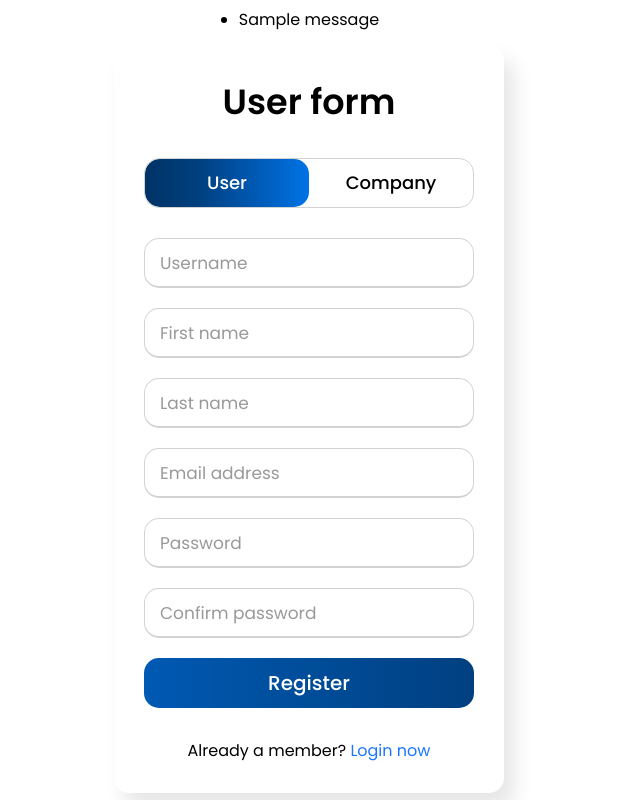
After one commit to Dishti-Oberai/Get-Set-Hired, a Django app: page /register/ in a window 1280 px wide, after a click on "User". The commit adds this page. Shown: the whole page, without its empty margins (331-971 px from the left). Run offline with Django 4.2, Linux system fonts and the light colour scheme; tables that the repository leaves empty hold one stand-in row (values such as "Sample post"); one stand-in notice (Sample message) is shown; parts of the project's set-up code (start-up, migrations or seed data) failed here and were passed over.

Commit message:
fourth version

```diff
--- a/home/urls.py
+++ b/home/urls.py
@@ -3,4 +3,8 @@ from django.urls import path
 
 urlpatterns = [
     path('', views.index, name = 'index'),
+    path('login/', views.login, name = 'login'),
+    path('register/', views.register, name = 'register'),
+    path('userRegister/', views.userRegister, name = 'user-register'),
+    path('companyRegister/', views.companyRegister, name = 'company-register'),
 ]
--- a/home/views.py
+++ b/home/views.py
@@ -1,6 +1,38 @@
-from django.shortcuts import render
+from django.shortcuts import redirect, render
 from django.contrib.auth.decorators import login_required
+from controllers import *
+from home.decorators import user_is_not_logged_in
+
+@user_is_not_logged_in
+def login(req):
+    if req.method == 'POST':
+        context = loginController(req)
+        if context['status']:
+            return redirect('/')
+        return redirect('/login/')
+    return render(req, 'home/login.html')
+
+@user_is_not_logged_in
+def register(req):
+    return render(req, 'home/register.html')
+
+@user_is_not_logged_in
+def userRegister(req):
+    if req.method == 'POST':
+        context = userRegisterController(req)
+        if context['status']:
+            return redirect('index')
+    return redirect('/register')
+
+@user_is_not_logged_in
+def companyRegister(req):
+    if req.method == 'POST':
+        context = companyRegisterController(req)
+        if context['status']:
+            return redirect('index')
+    return redirect('/register')
 
 @login_required
 def index(req):
-    return render(req, 'home/index.html')
+    context = indexController(req)
+    return render(req, 'home/index.html', context)
--- /dev/null
+++ b/static/home/register.css
@@ -0,0 +1,194 @@
+@import url('https://fonts.googleapis.com/css?family=Poppins:400,500,600,700&display=swap');
+*{
+  margin: 0;
+  padding: 0;
+  box-sizing: border-box;
+  font-family: 'Poppins', sans-serif;
+}
+html,body{
+  display: grid;
+  height: 100%;
+  width: 100%;
+  place-items: center;
+}
+::selection{
+  background: #1a75ff;
+  color: #fff;
+}
+.wrapper{
+  overflow: hidden;
+  max-width: 390px;
+  background: #fff;
+  padding: 30px;
+  border-radius: 15px;
+  box-shadow: 10px 15px 20px rgba(0.1,0.1,0,0.1);
+}
+.wrapper .title-text{
+  display: flex;
+  width: 200%;
+}
+.wrapper .title{
+  width: 50%;
+  font-size: 35px;
+  font-weight: 600;
+  text-align: center;
+  transition: all 0.6s cubic-bezier(0.68,-0.55,0.265,1.55);
+}
+.wrapper .slide-controls{
+  position: relative;
+  display: flex;
+  height: 50px;
+  width: 100%;
+  overflow: hidden;
+  margin: 30px 0 10px 0;
+  justify-content: space-between;
+  border: 1px solid lightgrey;
+  border-radius: 15px;
+}
+.slide-controls .slide{
+  height: 100%;
+  width: 100%;
+  color: #fff;
+  font-size: 18px;
+  font-weight: 500;
+  text-align: center;
+  line-height: 48px;
+  cursor: pointer;
+  z-index: 1;
+  transition: all 0.6s ease;
+}
+.slide-controls label.company{
+  color: #000;
+}
+.slide-controls .slider-tab{
+  position: absolute;
+  height: 100%;
+  width: 50%;
+  left: 0;
+  z-index: 0;
+  border-radius: 15px;
+  background: -webkit-linear-gradient(left,#003366,#004080,#0059b3
+, #0073e6);
+  transition: all 0.6s cubic-bezier(0.68,-0.55,0.265,1.55);
+}
+input[type="radio"]{
+  display: none;
+}
+#company:checked ~ .slider-tab{
+  left: 50%;
+}
+#company:checked ~ label.company{
+  color: #fff;
+  cursor: default;
+  user-select: none;
+}
+#company:checked ~ label.user{
+  color: #000;
+}
+#user:checked ~ label.company{
+  color: #000;
+}
+#user:checked ~ label.user{
+  cursor: default;
+  user-select: none;
+}
+.wrapper .form-container{
+  width: 100%;
+  overflow: hidden;
+}
+.form-container .form-inner{
+  display: flex;
+  width: 200%;
+}
+.form-container .form-inner form{
+  width: 50%;
+  transition: all 0.6s cubic-bezier(0.68,-0.55,0.265,1.55);
+}
+.form-inner form .field{
+  height: 50px;
+  width: 100%;
+  margin-top: 20px;
+}
+.form-inner form .field input{
+  height: 100%;
+  width: 100%;
+  outline: none;
+  padding-left: 15px;
+  border-radius: 15px;
+  border: 1px solid lightgrey;
+  border-bottom-width: 2px;
+  font-size: 17px;
+  transition: all 0.3s ease;
+}
+.form-inner form .field input:focus{
+  border-color: #1a75ff;
+  /* box-shadow: inset 0 0 3px #fb6aae; */
+}
+.form-inner form .field input::placeholder{
+  color: #999;
+  transition: all 0.3s ease;
+}
+form .field input:focus::placeholder{
+  color: #1a75ff;
+}
+.form-inner form .pass-link{
+  margin-top: 5px;
+}
+.form-inner form .company-link{
+  text-align: center;
+  margin-top: 30px;
+}
+.form-inner form .user-link{
+  text-align: center;
+  margin-top: 30px;
+}
+.form-inner form .pass-link a,
+.form-inner form .company-link a{
+  color: #1a75ff;
+  text-decoration: none;
+}
+.form-inner form .user-link a{
+  color: #1a75ff;
+  text-decoration: none;
+}
+.form-inner form .pass-link a:hover,
+.form-inner form .company-link a:hover{
+  text-decoration: underline;
+}
+.form-inner form .user-link a:hover{
+  text-decoration: underline;
+}
+form .btn{
+  height: 50px;
+  width: 100%;
+  border-radius: 15px;
+  position: relative;
+  overflow: hidden;
+}
+form .btn .btn-layer{
+  height: 100%;
+  width: 300%;
+  position: absolute;
+  left: -100%;
+  background: -webkit-linear-gradient(right,#003366,#004080,#0059b3
+, #0073e6);
+  border-radius: 15px;
+  transition: all 0.4s ease;;
+}
+form .btn:hover .btn-layer{
+  left: 0;
+}
+form .btn input[type="submit"]{
+  height: 100%;
+  width: 100%;
+  z-index: 1;
+  position: relative;
+  background: none;
+  border: none;
+  color: #fff;
+  padding-left: 0;
+  border-radius: 15px;
+  font-size: 20px;
+  font-weight: 500;
+  cursor: pointer;
+}
--- /dev/null
+++ b/static/home/register.js
@@ -0,0 +1,17 @@
+const userText = document.querySelector(".title-text .user");
+const userForm = document.querySelector("form.user");
+const userBtn = document.querySelector("label.user");
+const companyBtn = document.querySelector("label.company");
+const companyLink = document.querySelector("form .company-link a");
+companyBtn.onclick = (() => {
+    userForm.style.marginLeft = "-50%";
+    userText.style.marginLeft = "-50%";
+});
+userBtn.onclick = (() => {
+    userForm.style.marginLeft = "0%";
+    userText.style.marginLeft = "0%";
+});
+companyLink.onclick = (() => {
+    companyBtn.click();
+    return false;
+});
--- /dev/null
+++ b/templates/home/register.html
@@ -0,0 +1,77 @@
+{% extends 'partials/base.html' %}
+{% load static %}
+{% block title %}Register | Get_Set_Hired{% endblock title %}
+{% block customCSS %}
+<link rel="stylesheet" href="{% static 'home/register.css' %}">
+{% endblock customCSS %}
+{% block cdnCSS %}{% endblock cdnCSS %}
+{% block navbar %}{% endblock navbar %}
+{% block content %}
+<div class="wrapper">
+    <div class="title-text">
+        <div class="title user">User form </div>
+        <div class="title company">Company form</div>
+    </div>
+    <div class="form-container">
+        <div class="slide-controls">
+            <input type="radio" name="slide" id="user" checked>
+            <input type="radio" name="slide" id="company">
+            <label for="user" class="slide user">User</label>
+            <label for="company" class="slide company">Company</label>
+            <div class="slider-tab"></div>
+        </div>
+        <div class="form-inner">
+            <form method="POST" class="user" action='/userRegister/'>
+                {% csrf_token %}
+                <div class="field">
+                    <input type="text" placeholder="Username" name='username' required>
+                </div>
+                <div class="field">
+                    <input type="text" placeholder="First name" name='first_name' required>
+                </div>
+                <div class="field">
+                    <input type="text" placeholder="Last name" name='last_name' required>
+                </div>
+                <div class="field">
+                    <input type="email" placeholder="Email address" name='email' required>
+                </div>
+                <div class="field">
+                    <input type="password" placeholder="Password" name='password1' required>
+                </div>
+                <div class="field">
+                    <input type="password" placeholder="Confirm password" name="password2" required>
+                </div>
+                <div class="field btn">
+                    <div class="btn-layer"></div>
+                    <input type="submit" value="Register">
+                </div>
+                <div class="user-link">Already a member? <a href="{% url 'login' %}">Login now</a></div>
+            </form>
+            <form method="POST" class="company" action='/companyRegister/'>
+                {% csrf_token %}
+                <div class="field">
+                    <input type="text" placeholder="Company Name" name="username" required>
+                </div>
+                <div class="field">
+                    <input type="email" placeholder="Email Address" name="email" required>
+                </div>
+                <div class="field">
+                    <input type="password" placeholder="Password" name="password1" required>
+                </div>
+                <div class="field">
+                    <input type="password" placeholder="Confirm password" name="password2" required>
+                </div>
+                <div class="field btn">
+                    <div class="btn-layer"></div>
+                    <input type="submit" value="Register">
+                </div>
+                <div class="company-link">Already a member? <a href="{% url 'login' %}">Login now</a></div>
+            </form>
+        </div>
+    </div>
+</div>
+{% endblock content %}
+{% block cdnJS %}{% endblock cdnJS %}
+{% block customJS %}
+<script src="{% static 'home/register.js' %}"></script>
+{% endblock customJS %}
--- a/templates/partials/base.html
+++ b/templates/partials/base.html
@@ -8,10 +8,68 @@
         <title>
             {% block title %}Get_Set_Hired{% endblock title %}
         </title>
+        {% block cdnCSS %}
+        <link rel="stylesheet" href="https://cdn.jsdelivr.net/npm/bootstrap@4.0.0/dist/css/bootstrap.min.css" integrity="sha384-Gn5384xqQ1aoWXA+058RXPxPg6fy4IWvTNh0E263XmFcJlSAwiGgFAW/dAiS6JXm" crossorigin="anonymous">
+        {% endblock cdnCSS %}
+        {% block customCSS %}{% endblock customCSS %}
     </head>
 
     <body>
+        {% block navbar %}
+        <nav class="navbar navbar-expand-lg navbar-light bg-light">
+            <a class="navbar-brand" href="#">Navbar</a>
+            <button class="navbar-toggler" type="button" data-toggle="collapse" data-target="#navbarSupportedContent" aria-controls="navbarSupportedContent" aria-expanded="false" aria-label="Toggle navigation">
+                <span class="navbar-toggler-icon"></span>
+            </button>
+            <div class="collapse navbar-collapse" id="navbarSupportedContent">
+                <ul class="navbar-nav mr-auto">
+                    <li class="nav-item active">
+                        <a class="nav-link" href="#">Home <span class="sr-only">(current)</span></a>
+                    </li>
+                    <li class="nav-item">
+                        <a class="nav-link" href="#">Link</a>
+                    </li>
+                    {% comment %} <li class="nav-item dropdown">
+                        <a class="nav-link dropdown-toggle" href="#" id="navbarDropdown" role="button" data-toggle="dropdown" aria-haspopup="true" aria-expanded="false">
+                            Dropdown
+                        </a>
+                        <div class="dropdown-menu" aria-labelledby="navbarDropdown">
+                            <a class="dropdown-item" href="#">Action</a>
+                            <a class="dropdown-item" href="#">Another action</a>
+                            <div class="dropdown-divider"></div>
+                            <a class="dropdown-item" href="#">Something else here</a>
+                        </div>
+                    </li> {% endcomment %}
+                    {% comment %} <li class="nav-item">
+                        <a class="nav-link disabled" href="#">Disabled</a>
+                    </li> {% endcomment %}
+                </ul>
+                {% comment %} <form class="form-inline my-2 my-lg-0">
+                    <input class="form-control mr-sm-2" type="search" placeholder="Search" aria-label="Search">
+                    <button class="btn btn-outline-success my-2 my-sm-0" type="submit">Search</button>
+                </form> {% endcomment %}
+                {{ user.username | capfirst }}
+                {% comment %} <img src="{{image}}" alt="User Image"> {% endcomment %}
+                <a href="{% url 'account_logout' %}" class="btn btn-danger m-2">Logout</a>
+            </div>
+        </nav>
+        {% endblock navbar %}
+        {% block messages %}
+        {% if messages %}
+        <ul class="messages">
+            {% for message in messages %}
+            <li {% if message.tags %} class="{{ message.tags }}" {% endif %}>{{ message }}</li>
+            {% endfor %}
+        </ul>
+        {% endif %}
+        {% endblock messages %}
         {% block content %} {% endblock content %}
+        {% block cdnJS %}
+        <script src="https://code.jquery.com/jquery-3.2.1.slim.min.js" integrity="sha384-KJ3o2DKtIkvYIK3UENzmM7KCkRr/rE9/Qpg6aAZGJwFDMVNA/GpGFF93hXpG5KkN" crossorigin="anonymous"></script>
+        <script src="https://cdn.jsdelivr.net/npm/popper.js@1.12.9/dist/umd/popper.min.js" integrity="sha384-ApNbgh9B+Y1QKtv3Rn7W3mgPxhU9K/ScQsAP7hUibX39j7fakFPskvXusvfa0b4Q" crossorigin="anonymous"></script>
+        <script src="https://cdn.jsdelivr.net/npm/bootstrap@4.0.0/dist/js/bootstrap.min.js" integrity="sha384-JZR6Spejh4U02d8jOt6vLEHfe/JQGiRRSQQxSfFWpi1MquVdAyjUar5+76PVCmYl" crossorigin="anonymous"></script>
+        {% endblock cdnJS %}
+        {% block customJS %}{% endblock customJS %}
     </body>
 
 </html>
```
Also changed, not shown: Get_Set_Hired/settings.py (+16 -6 lines), controllers.py (added, +64 -0 lines), home/admin.py (+10 -2 lines), home/decorators.py (added, +9 -0 lines), home/forms.py (added, +13 -0 lines), home/models.py (+49 -17 lines), home/signals.py (+10 -7 lines), templates/home/index.html (+21 -4 lines), templates/home/login.html (added, +52 -0 lines), db.sqlite3, home/migrations/0001_initial.py, home/migrations/0002_remove_companyprofile_name.py (added), 1 other file.
